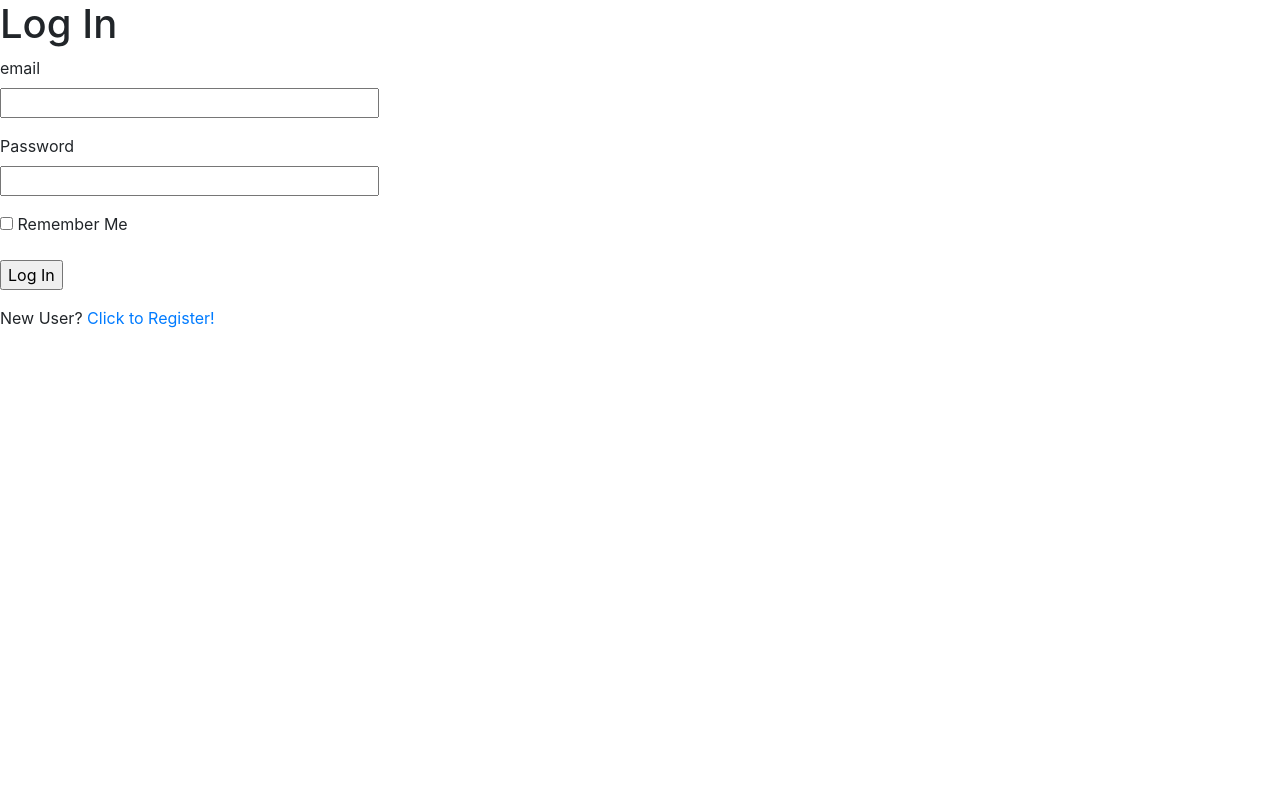
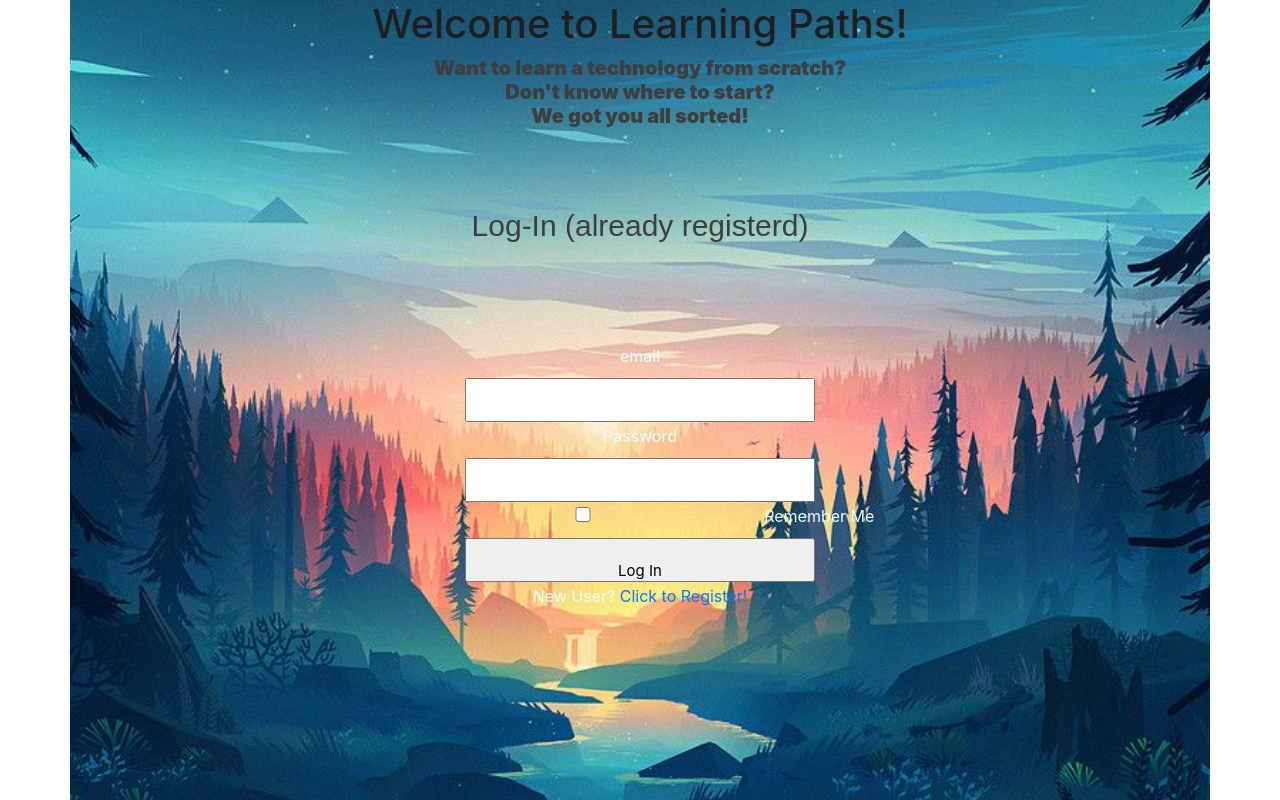
Before and after one commit to manesl/learning_path, a Flask app: page / in a window 1280 px wide. Run offline with Flask 2, Linux system fonts and the light colour scheme; some libraries are stand-ins or nearby versions.

Commit message:
changes login.html and register.html

```diff
--- a/app/templates/login.html
+++ b/app/templates/login.html
@@ -2,10 +2,15 @@
 <head>
 <title>Log in Page</title>
 <link rel="stylesheet" href="https://maxcdn.bootstrapcdn.com/bootstrap/4.3.1/css/bootstrap.min.css"/>
+<link href="static/main.css" rel="stylesheet">
 </head>
 <body>
-<div class="content-section">
-    <h1>Log In</h1>
+<div class= "container"><!--"content-section">-->
+        <h1 style="font-weight: 2000; text-align: center; color: rgb(30, 30, 32);">Welcome to Learning Paths!<br></h1>
+        <h2 style="color: rgb(63, 62, 62); font-size: 20; font-weight: 1000;"> Want to learn a technology from scratch? <br>
+            Don't know where to start?<br>
+            We got you all sorted!</h2>
+    <h3 style="color: rgb(63, 62, 62);">Log-In (already registerd) </h3>
     <form action="" method="post" novalidate>
         {{ form.hidden_tag() }}
         <p>
@@ -14,19 +19,17 @@
             {% for error in form.email.errors %}
             <span style="color: red;">[{{ error }}]</span>
             {% endfor %}
-        </p>
-        <p>
             {{ form.password.label }}<br>
             {{ form.password(size=32) }}<br>
             {% for error in form.password.errors %}
             <span style="color: red;">[{{ error }}]</span>
             {% endfor %}
+        {{ form.remember_me() }} {{ form.remember_me.label }}<br>
+        {{ form.submit() }}
+        <br> New User? <a href="{{ url_for('register') }}">Click to Register!</a>
         </p>
-        <p>{{ form.remember_me() }} {{ form.remember_me.label }}</p>
-        <p>{{ form.submit() }}</p>
     </form>
-    <p>New User? <a href="{{ url_for('register') }}">Click to Register!</a></p>
+    <!--<p>New User? <a href="{{ url_for('register') }}">Click to Register!</a></p>-->
 </div>
 </body>
-
 </html>
```
Also changed, not shown: app/templates/register.html (+4 -5 lines).
